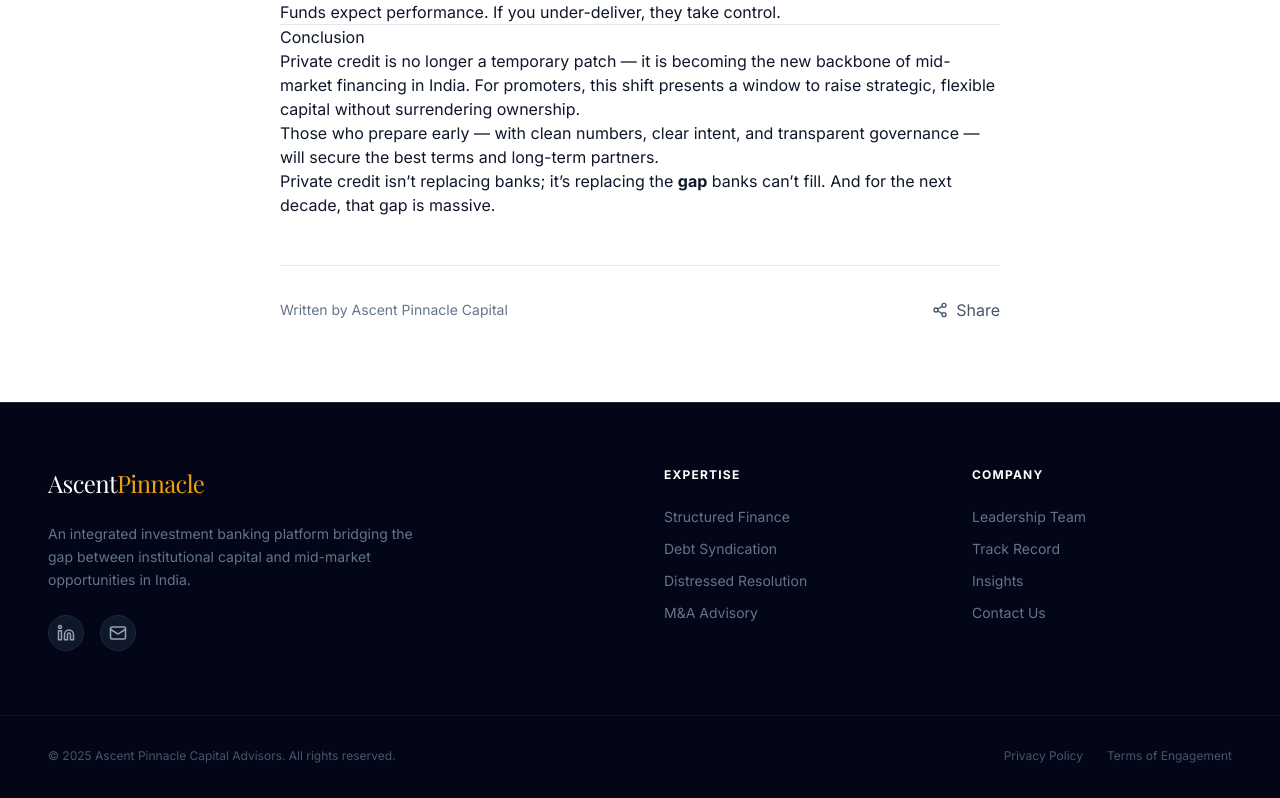
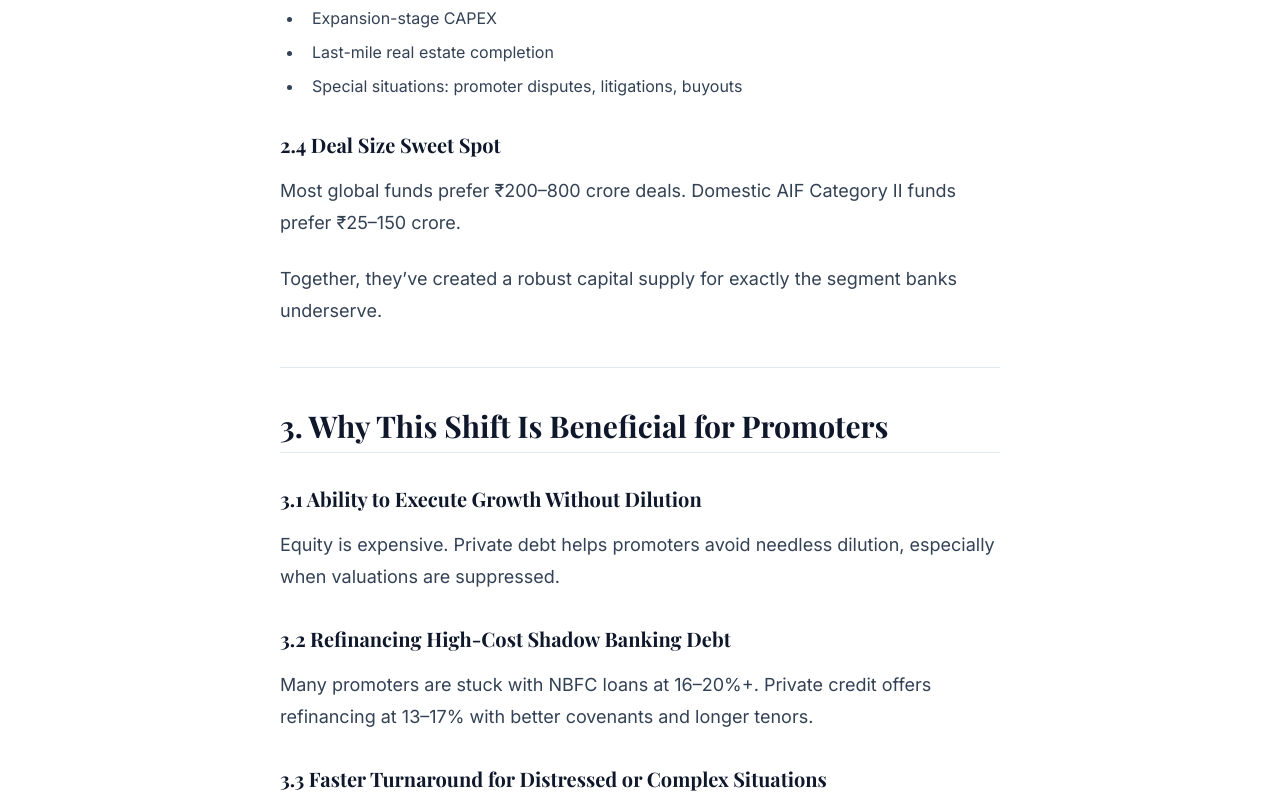
Before and after one commit to rastogivipul-hue/ascent-pinnacle-site, a React (Vite) app: page /insights/1 in a window 1280 px wide. Shown: the part 3006-3804 px from the top of the page. Built offline with nearby package versions, Linux system fonts and the light colour scheme; a web font is replaced by a local one.

Commit message:
Enhance BlogPost with share functionality and styling
Added copy to clipboard functionality for sharing the article link and improved Markdown rendering with custom components.

```diff
--- a/BlogPost.tsx
+++ b/BlogPost.tsx
@@ -1,16 +1,28 @@
 // src/BlogPost.tsx
-import React from 'react';
+import React, { useState } from 'react';
 import { useParams, Link, useNavigate } from 'react-router-dom';
-import { ArrowLeft, Calendar, Clock, Share2 } from 'lucide-react';
+import { ArrowLeft, Calendar, Clock, Share2, Check } from 'lucide-react';
 import ReactMarkdown from 'react-markdown';
 import { INSIGHTS } from './data';
 
 const BlogPost: React.FC = () => {
   const { id } = useParams<{ id: string }>();
   const navigate = useNavigate();
+  const [copied, setCopied] = useState(false);
 
   // Find the post
   const post = INSIGHTS.find((p) => p.id === Number(id));
+
+  // Handle Share Functionality
+  const handleShare = async () => {
+    try {
+      await navigator.clipboard.writeText(window.location.href);
+      setCopied(true);
+      setTimeout(() => setCopied(false), 2000); // Reset after 2 seconds
+    } catch (err) {
+      console.error('Failed to copy text: ', err);
+    }
+  };
 
   if (!post) {
     return (
@@ -51,14 +63,40 @@ const BlogPost: React.FC = () => {
           <ArrowLeft size={16} className="group-hover:-translate-x-1 transition-transform" /> Back to Insights
         </Link>
 
-        <div className="prose prose-lg prose-slate prose-headings:font-serif prose-a:text-amber-600 hover:prose-a:text-amber-500">
-          <ReactMarkdown>{post.content}</ReactMarkdown>
+        {/* FIXED: We use the 'components' prop to manually style every Markdown element.
+            This ensures Headers look big, Lists have bullets, and Spacing is correct.
+        */}
+        <div className="text-slate-800 leading-relaxed">
+          <ReactMarkdown
+            components={{
+              h1: ({node, ...props}) => <h1 className="text-3xl md:text-4xl font-serif text-slate-900 font-bold mt-12 mb-6" {...props} />,
+              h2: ({node, ...props}) => <h2 className="text-2xl md:text-3xl font-serif text-slate-900 font-bold mt-10 mb-5 border-b border-slate-200 pb-2" {...props} />,
+              h3: ({node, ...props}) => <h3 className="text-xl font-serif text-slate-900 font-bold mt-8 mb-4" {...props} />,
+              p: ({node, ...props}) => <p className="mb-6 text-lg text-slate-700 leading-8" {...props} />,
+              ul: ({node, ...props}) => <ul className="list-disc pl-6 mb-6 space-y-2 text-slate-700" {...props} />,
+              ol: ({node, ...props}) => <ol className="list-decimal pl-6 mb-6 space-y-2 text-slate-700" {...props} />,
+              li: ({node, ...props}) => <li className="pl-2" {...props} />,
+              strong: ({node, ...props}) => <strong className="font-bold text-slate-900" {...props} />,
+              blockquote: ({node, ...props}) => <blockquote className="border-l-4 border-amber-500 pl-4 italic my-6 text-slate-600 bg-slate-50 py-2 pr-4 rounded-r" {...props} />,
+              hr: ({node, ...props}) => <hr className="my-10 border-slate-200" {...props} />,
+            }}
+          >
+            {post.content}
+          </ReactMarkdown>
         </div>
 
+        {/* FIXED: Share Button with Copy Functionality */}
         <div className="mt-12 pt-8 border-t border-slate-200 flex items-center justify-between">
             <span className="text-slate-500 text-sm">Written by Ascent Pinnacle Capital</span>
-            <button className="flex items-center gap-2 text-slate-600 hover:text-amber-600 transition-colors">
-                <Share2 size={16} /> Share
+
+            <button
+              onClick={handleShare}
+              className={`flex items-center gap-2 transition-all duration-300 ${
+                copied ? 'text-green-600' : 'text-slate-600 hover:text-amber-600'
+              }`}
+            >
+                {copied ? <Check size={18} /> : <Share2 size={18} />}
+                {copied ? 'Link Copied!' : 'Share Article'}
             </button>
         </div>
       </div>
```
